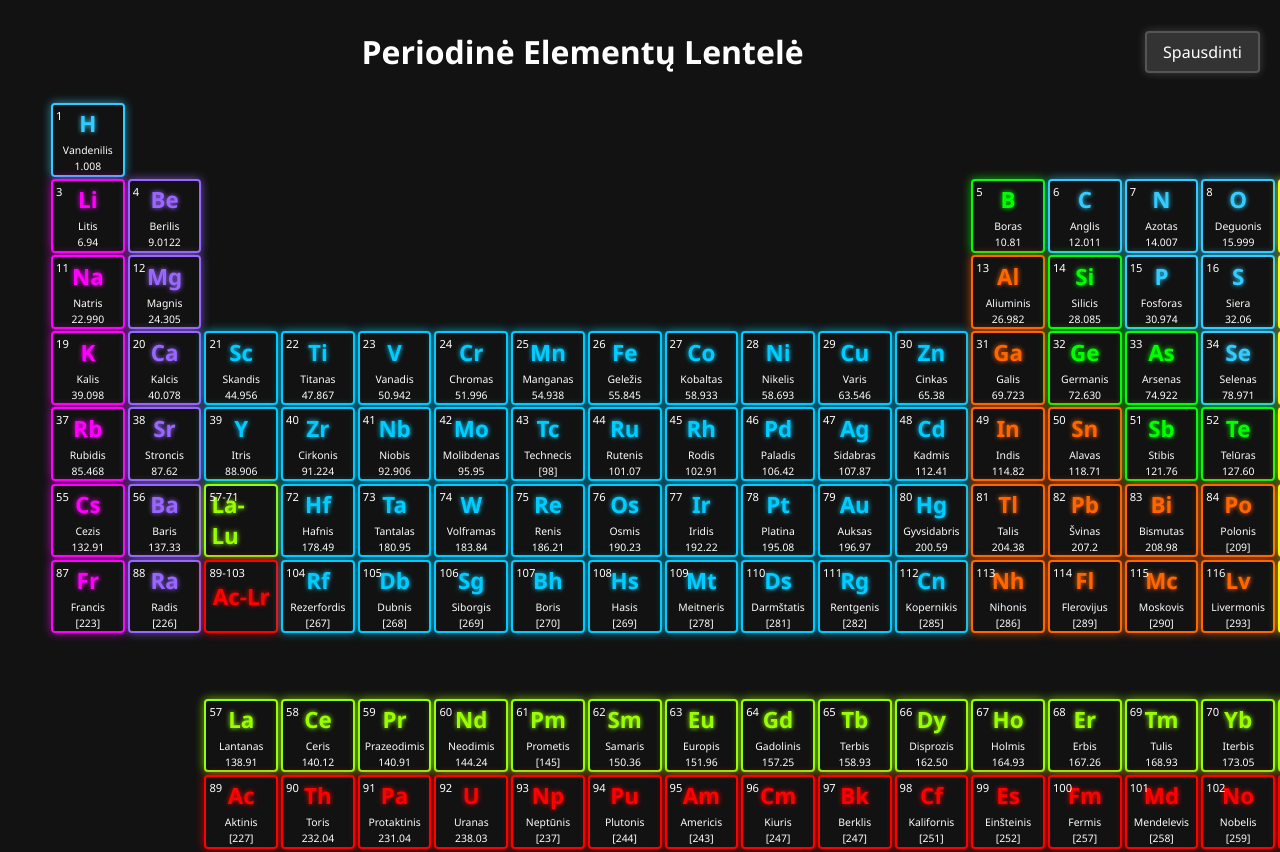
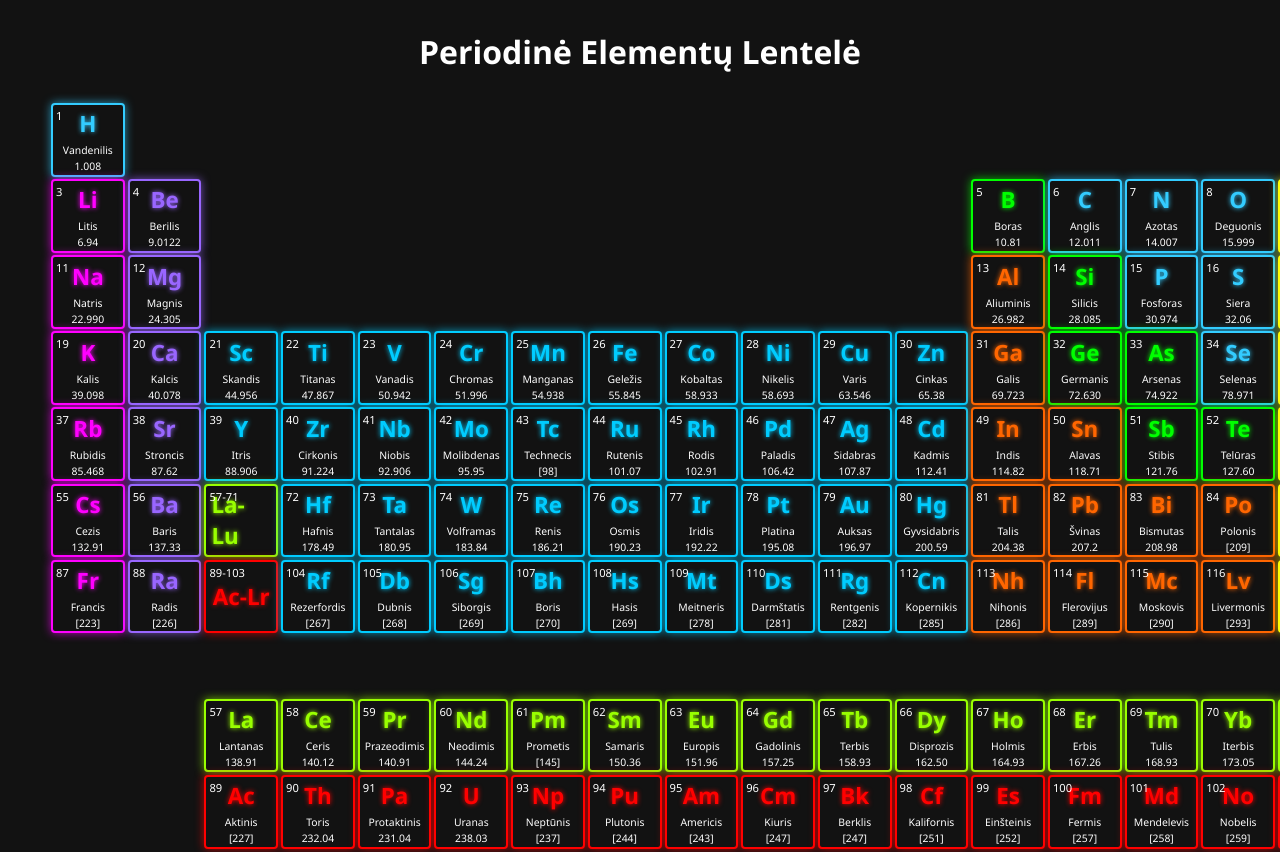
Before and after one commit to Lexar999/periodine-elementu-lentele, a plain HTML site: page index.html in a window 1280 px wide. Shown: the top 852 px of the page. Drawn offline with Linux system fonts and the light colour scheme.

Commit message:
Update index.html
error fix

```diff
--- a/index.html
+++ b/index.html
@@ -9,11 +9,9 @@
 <body>
     <header>
         <h1>Periodinė Elementų Lentelė</h1>
-        <button id="printButton">Spausdinti</button>
     </header>
 
     <div id="periodicTable" class="periodic-table">
-        <!-- Elements will be generated by JavaScript -->
     </div>
 
     <div class="legend">
```
